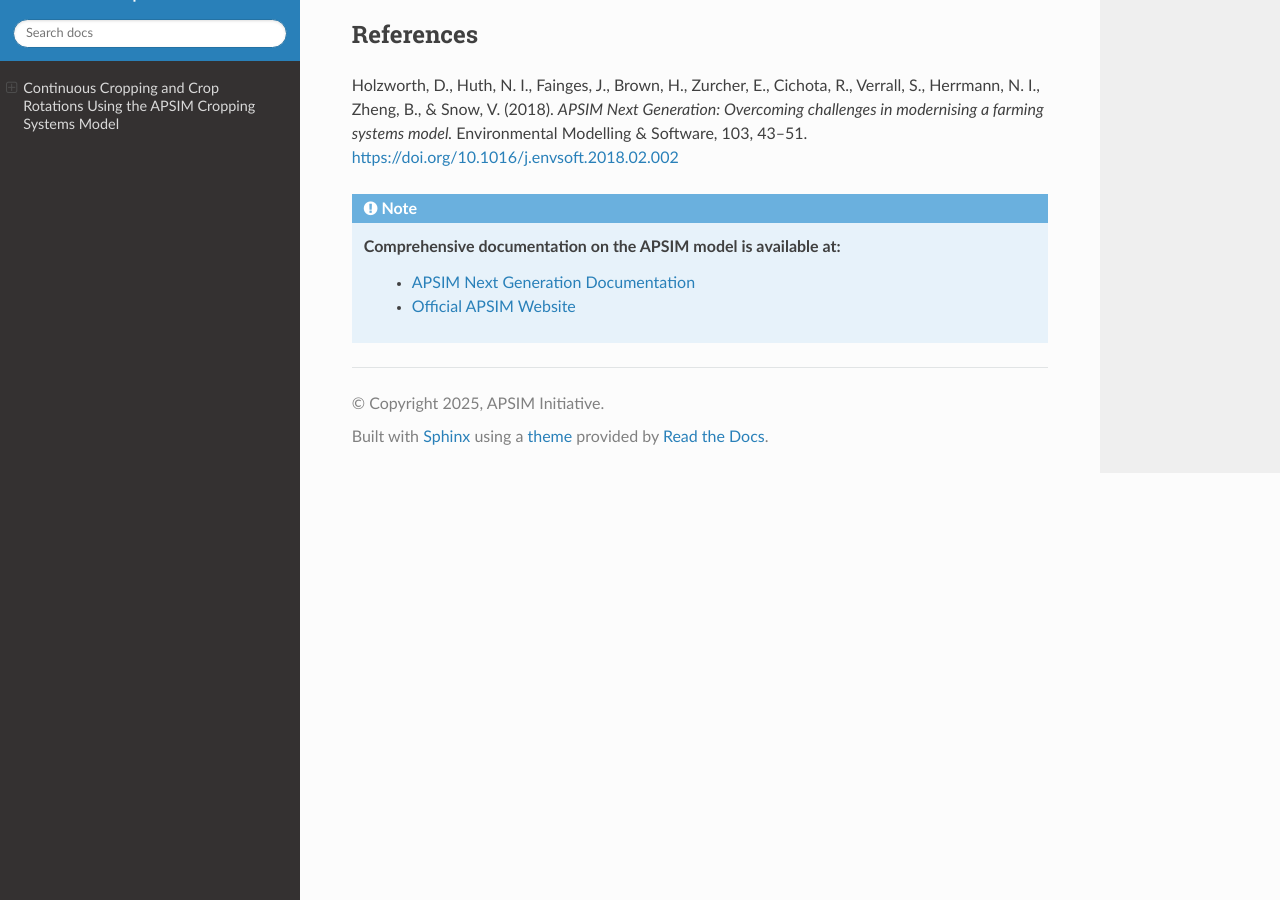
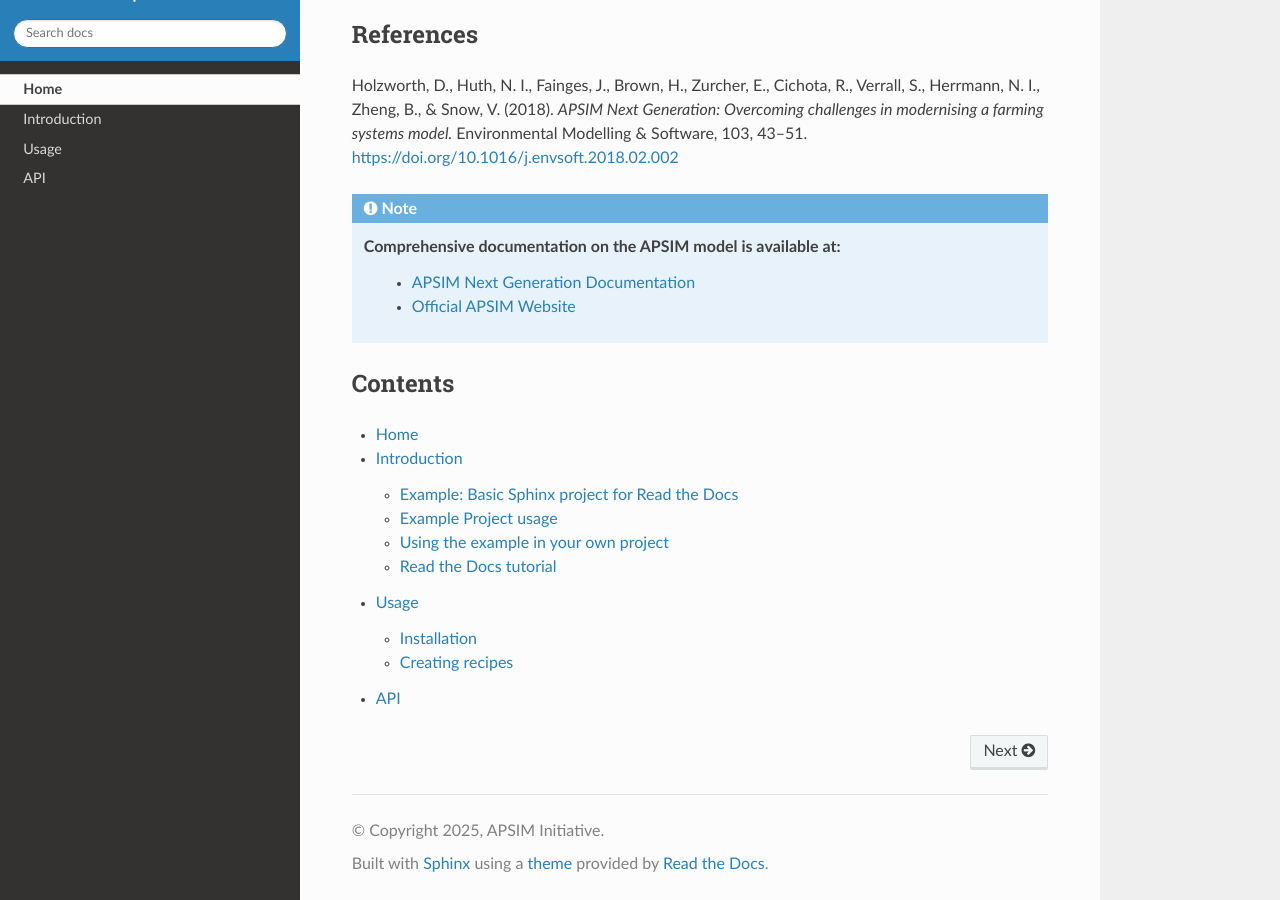
Before and after one commit to ugrewer/APSIM_RotationTraining, a Sphinx documentation site: the page built from docs/index.rst, in a window 1280 px wide and 900 px high, scrolled down 1693 px. Built offline with Sphinx 7.4.7 and the Read the Docs theme 3.1.0, drawn with Linux system fonts in a browser that asks for light colours.

Commit message:
Revert "deleted TOC from index.rst"
This reverts commit 1badcf05387bf1abf7e4dca8d16e12bd54b70355.

```diff
--- a/docs/index.rst
+++ b/docs/index.rst
@@ -11,3 +11,14 @@
    Comprehensive documentation on the APSIM model is available at:
       - `APSIM Next Generation Documentation <https://apsimnextgeneration.netlify.app/>`_
       - `Official APSIM Website <https://www.apsim.info/>`_
+
+
+Contents
+--------
+
+.. toctree::
+
+   Home <self>
+   introduction
+   usage
+   api
```
